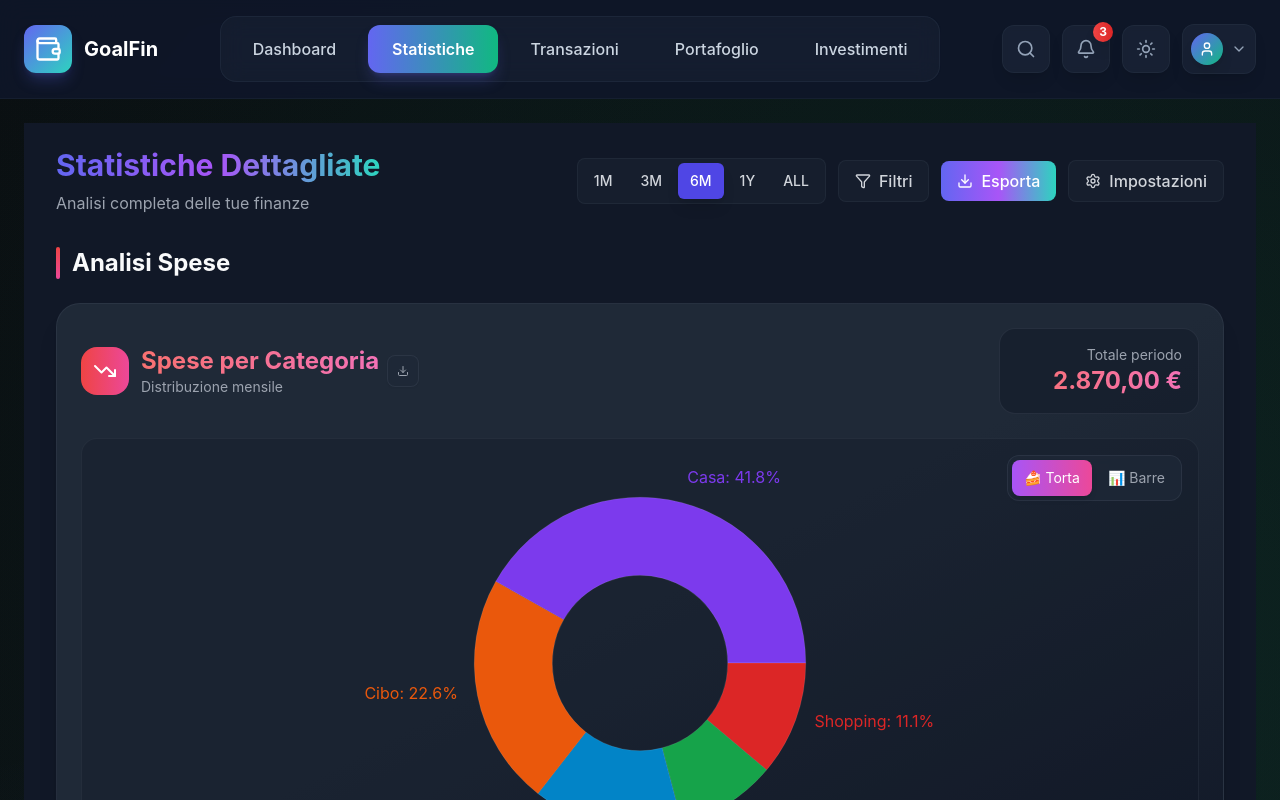
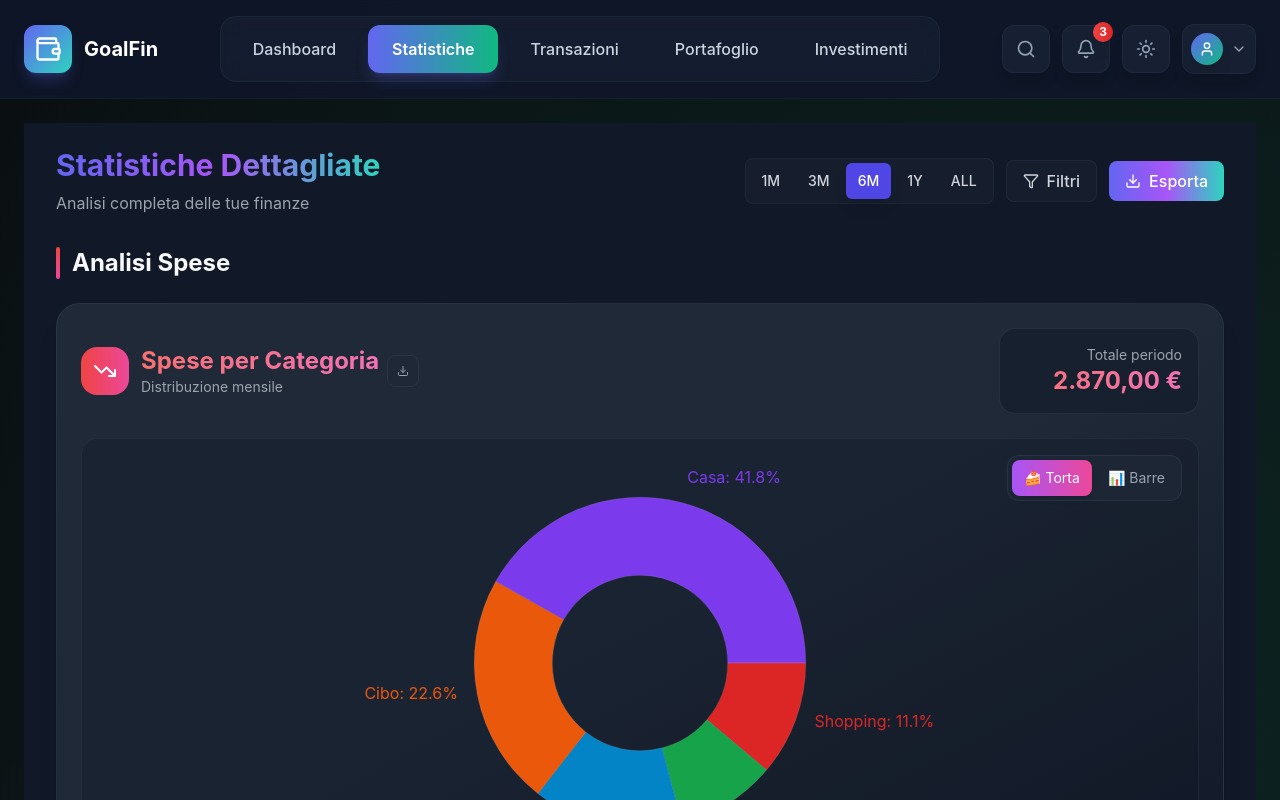
Before and after one commit to TigerWhite0305/GoalFin, a React (Create React App) app: page /statistics in a window 1280 px wide. Shown: the top 800 px of the page. Built offline with nearby package versions, Linux system fonts and the light colour scheme.

Commit message:
Update StatisticsHeader.tsx

```diff
--- a/src/components/statistics/StatisticsHeader.tsx
+++ b/src/components/statistics/StatisticsHeader.tsx
@@ -126,15 +126,6 @@ const StatisticsHeader: React.FC<StatisticsHeaderProps> = ({
           <Download className="w-4 h-4" />
           <span className="hidden sm:inline">Esporta</span>
         </button>
-
-        {/* Settings Button */}
-        <button
-          onClick={onToggleSettings}
-          className={`${theme.background.card} ${theme.border} border ${theme.hover} px-4 py-2 rounded-lg ${theme.text.secondary} hover:${theme.text.primary} font-medium transition-colors flex items-center gap-2`}
-        >
-          <Settings className="w-4 h-4" />
-          <span className="hidden sm:inline">Impostazioni</span>
-        </button>
       </div>
     </div>
   );
```
